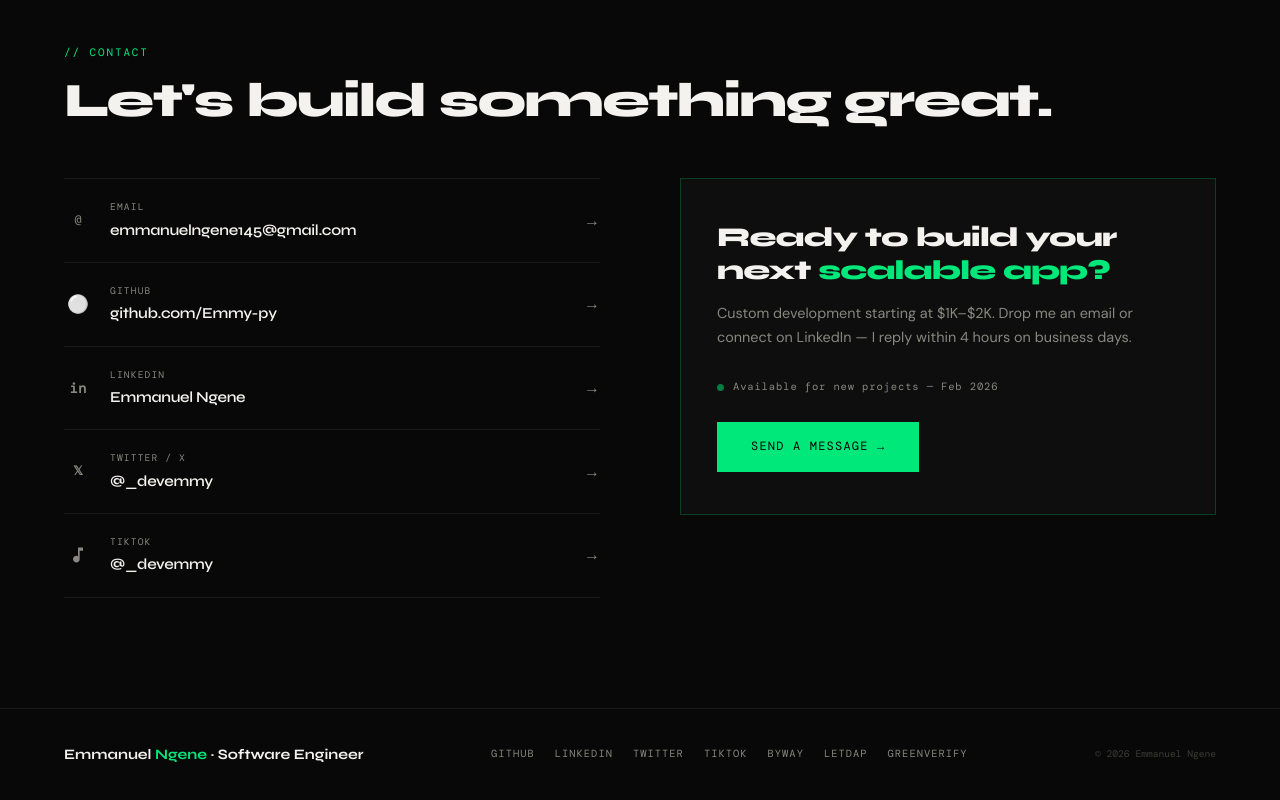
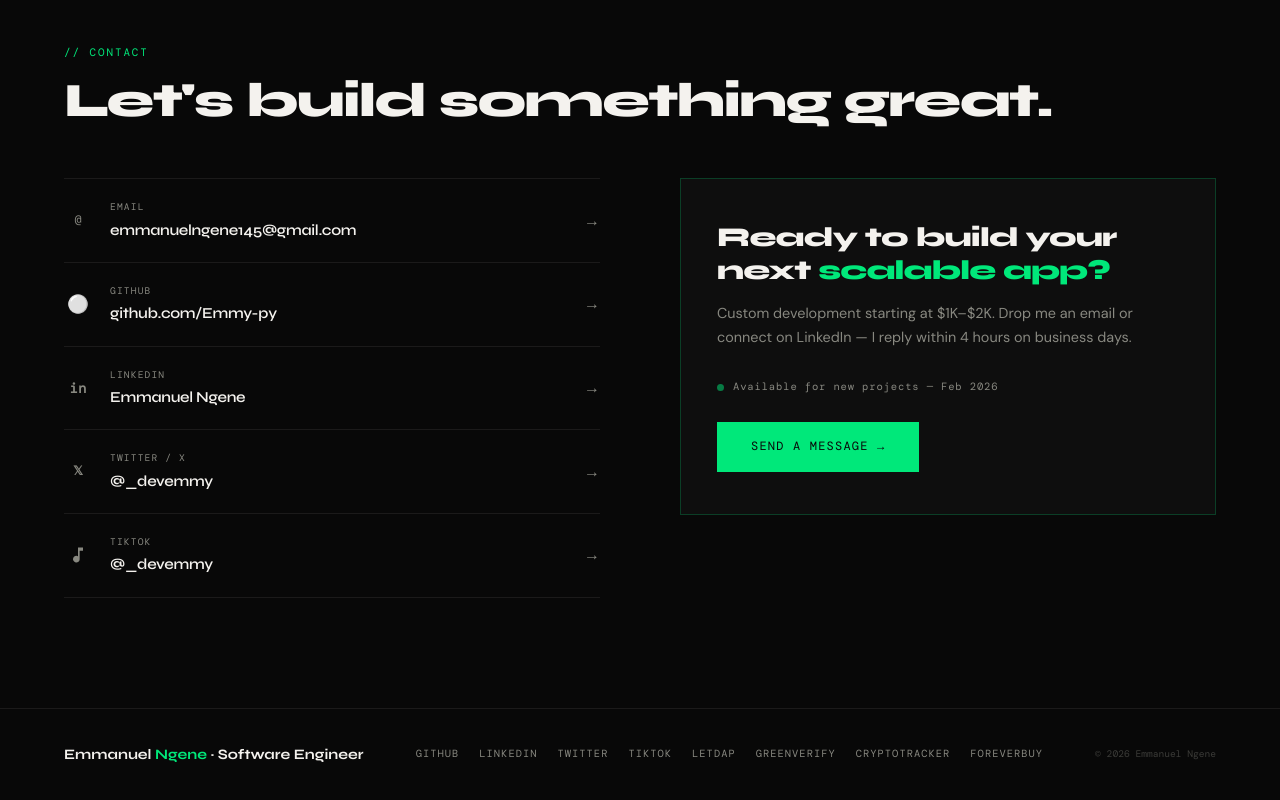
Before and after one commit to Emmy-py/emmanuelngene, a React (Vite) app: page / in a window 1280 px wide. Shown: the part 7550-8350 px from the top of the page. Built offline with nearby package versions, Linux system fonts and the light colour scheme; a web font is replaced by a local one.

Commit message:
Update footer links: remove Byway and add CryptoTracker and ForeverBuy

```diff
--- a/src/components/Footer.jsx
+++ b/src/components/Footer.jsx
@@ -3,9 +3,10 @@ const FOOTER_LINKS = [
   { href: "https://www.linkedin.com/in/emmanuel-ngene-708337263", label: "LinkedIn" },
   { href: "https://x.com/_devemmy", label: "Twitter" },
   { href: "https://www.tiktok.com/@_devemmy?_r=1&_t=ZS-948NFvLYoey", label: "TikTok" },
-  { href: "https://byway1.netlify.app", label: "Byway" },
   { href: "https://letsdap.com", label: "LetDap" },
   { href: "https://greenverify.com.ng", label: "GreenVerify" },
+  { href: "https://crypto-traccker.netlify.app/", label: "CryptoTracker" },
+  { href: "https://forever-buy-ecommerce.vercel.app/", label: "ForeverBuy" },
 ];
 
 export default function Footer() {
```
